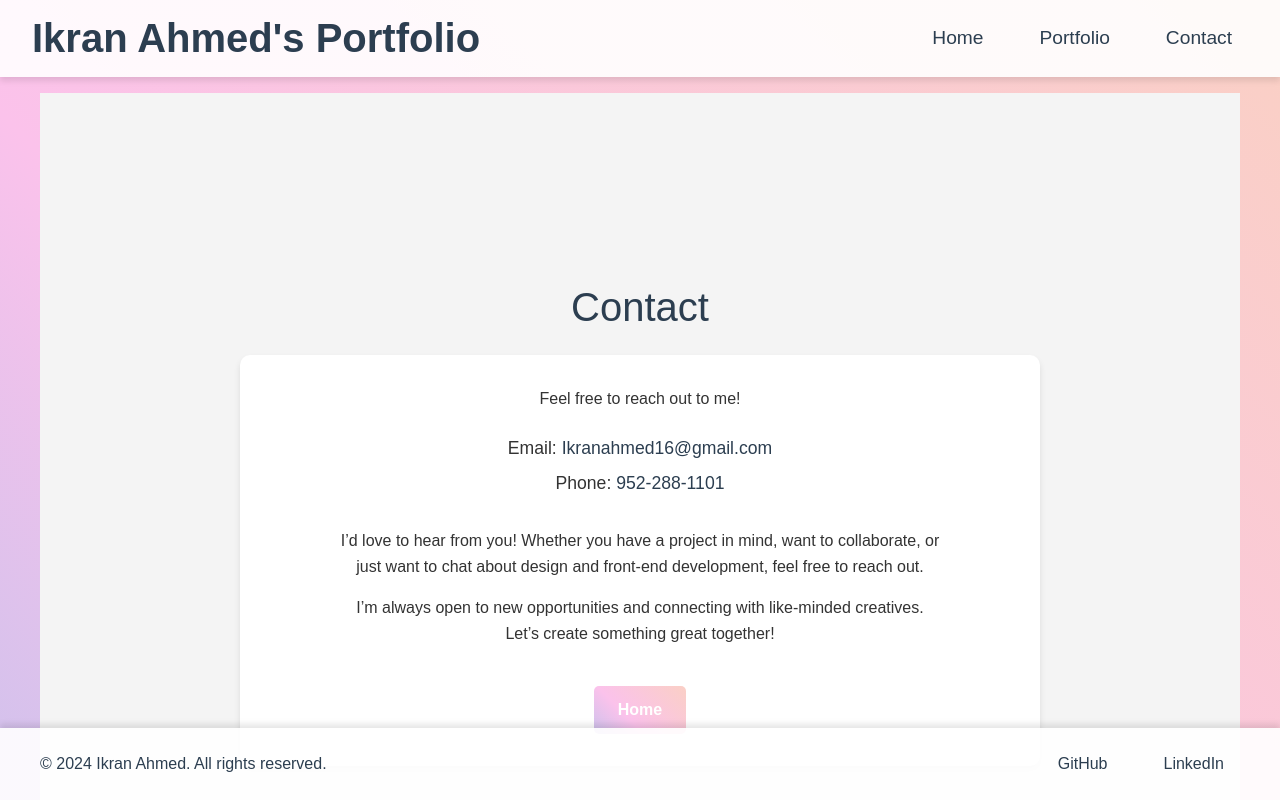
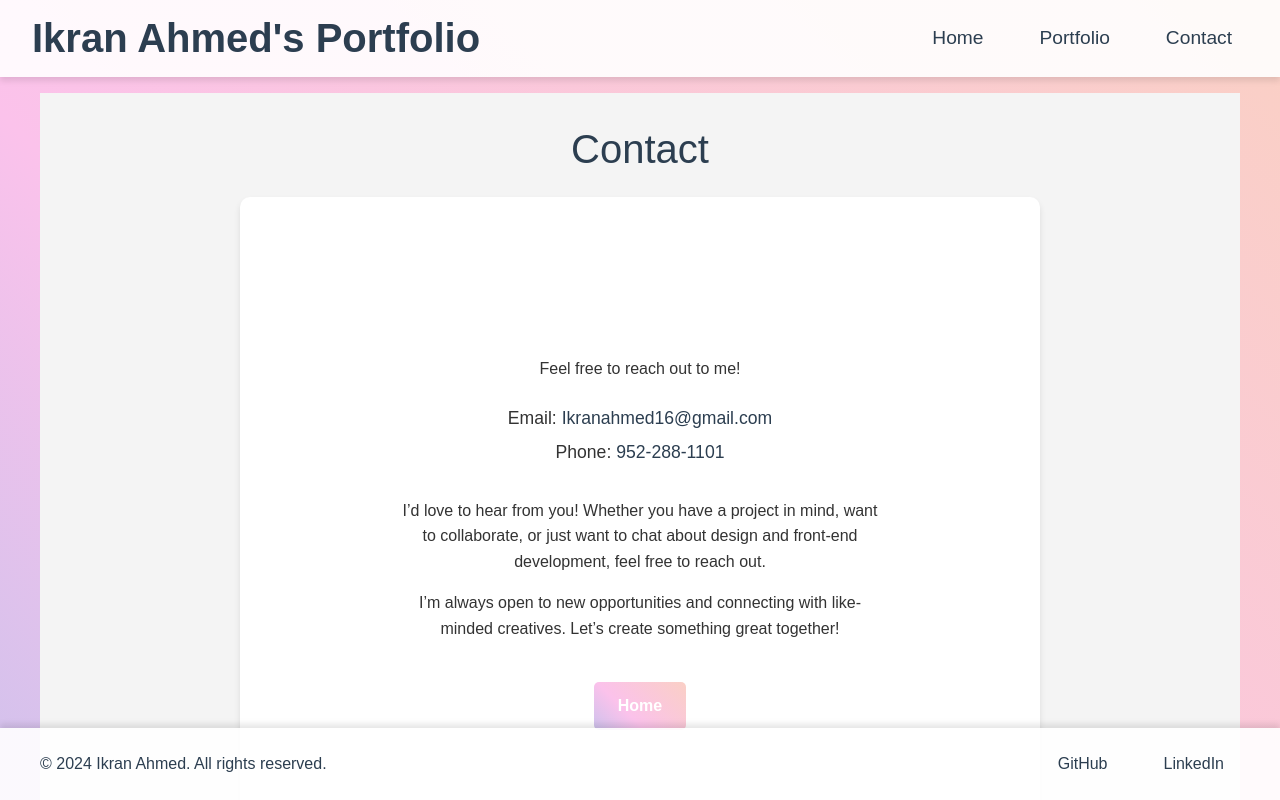
Before and after one commit to ikranahmed/portfolio, a React (Vite) app in the folder portfolio/: page /contact in a window 1280 px wide. Built offline with nearby package versions, Linux system fonts and the light colour scheme.

Commit message:
fixed scrolling issue

```diff
--- a/portfolio/src/assets/styles/Contact.css
+++ b/portfolio/src/assets/styles/Contact.css
@@ -1,13 +1,13 @@
+/* Contact Section */
 /* Contact Section */
 .contact-section {
     padding: 2rem;
-    padding-top: 6rem; /* Add padding to push content down */
     text-align: center;
     background-color: #f4f4f4;
     min-height: 100vh; /* Ensure the section takes up the full viewport height */
     display: flex;
     flex-direction: column;
-    justify-content: center;
+    justify-content: center; /* Center content vertically */
     align-items: center;
   }
 
@@ -21,7 +21,7 @@
     max-width: 800px;
     width: 100%;
     background-color: white;
-    padding: 2rem;
+    padding: 10rem;
     border-radius: 10px;
     box-shadow: 0 4px 6px rgba(0, 0, 0, 0.1);
     display: flex;
```
